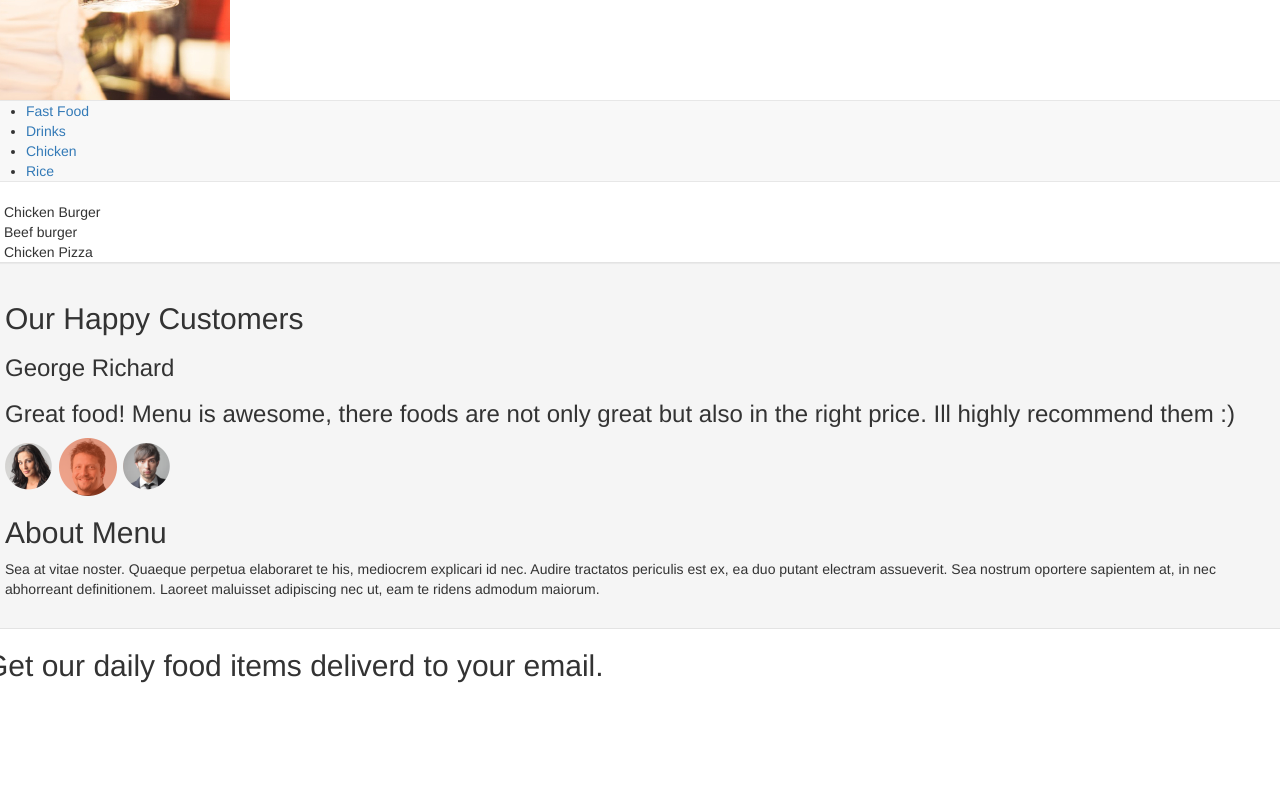
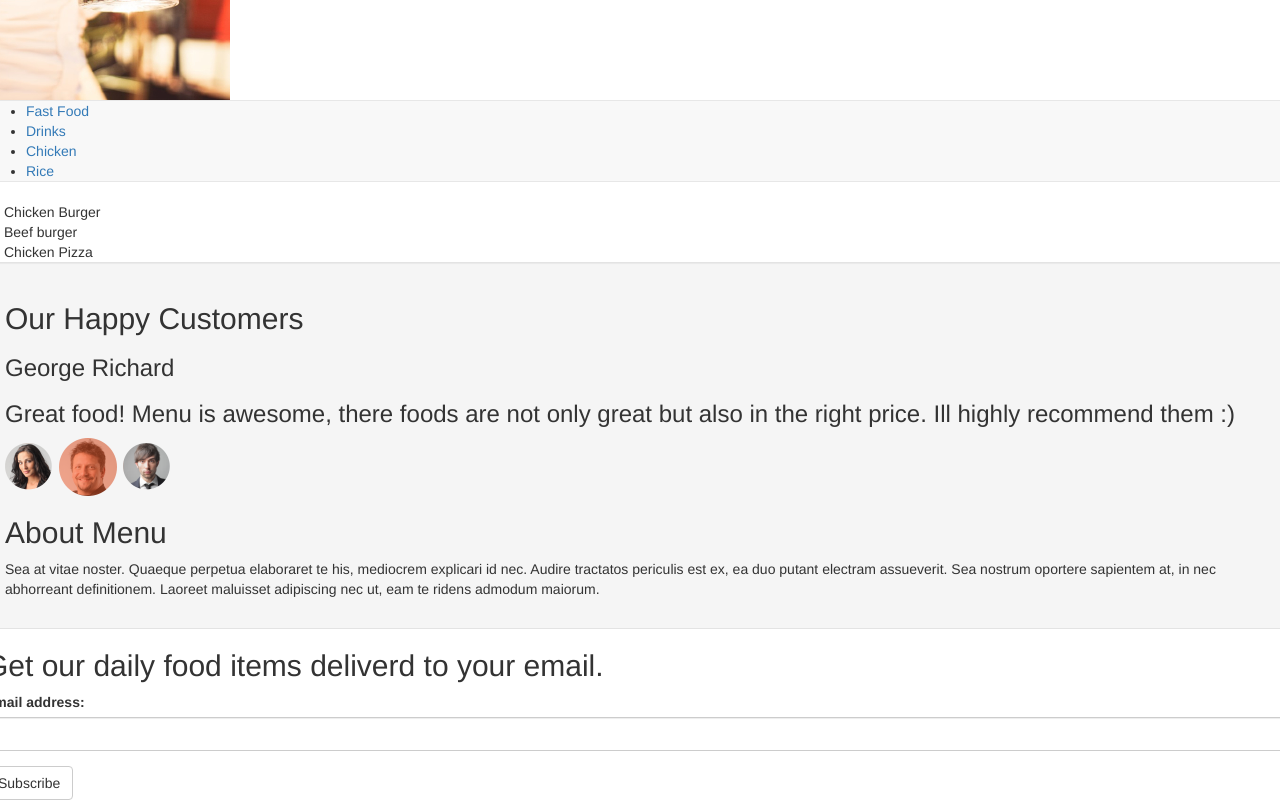
Before and after one commit to StevenNdegwa/Anitaskitchen, a plain HTML site: page index.html in a window 1280 px wide. Shown: the part 1529-2329 px from the top of the page. Before the commit the page ends 2221 px from the top, so only its background shows below. Drawn offline with nearby package versions, Linux system fonts and the light colour scheme.

```diff
--- a/index.html
+++ b/index.html
@@ -3,7 +3,7 @@
 
 <head>
   <meta content="text/html;charset=utf-8" http-equiv="Content-Type">
-  <link rel="stylesheet" href="https://maxcdn.bootstrapcdn.com/bootstrap/3.3.7/css/bootstrap.min.css" integrity="sha384-BVYiiSIFeK1dGmJRAkycuHAHRg32OmUcww7on3RYdg4Va+PmSTsz/K68vbdEjh4u" crossorigin="anonymous">
+  <link rel="stylesheet" href="css/bootstrap.css">
   <link href="css/styles.css" rel="stylesheet" type="text/css">
   <script src="https://code.jquery.com/jquery-3.3.1.min.js" integrity="sha256-FgpCb/KJQlLNfOu91ta32o/NMZxltwRo8QtmkMRdAu8=" crossorigin="anonymous"></script>
   <script src="js/scripts.js"></script>
@@ -63,12 +63,20 @@
             <img src="img/customers/p1.png">
             <img src="img/customers/p2.png">
             <img src="img/customers/p3.png">
+
             <h2>About Menu</h2>
               <p>Sea at vitae noster. Quaeque perpetua elaboraret te his, mediocrem explicari id nec. Audire tractatos periculis est ex, ea duo putant electram assueverit. Sea nostrum oportere sapientem at, in nec abhorreant definitionem. Laoreet maluisset adipiscing nec ut, eam te ridens admodum maiorum.</p>
             </div>
 
 
               <h2>Get our daily food items deliverd to your email.</h2>
+              <form role="form">
+                <div class="form-group">
+                  <label for="email">Email address:</label>
+                    <input type="email" class="form-control" id="email">
+                  </div>
+              <button type="submit" class="btn btn-default">Subscribe</button>
+            </form>
             </div>
           </div>
 
```
